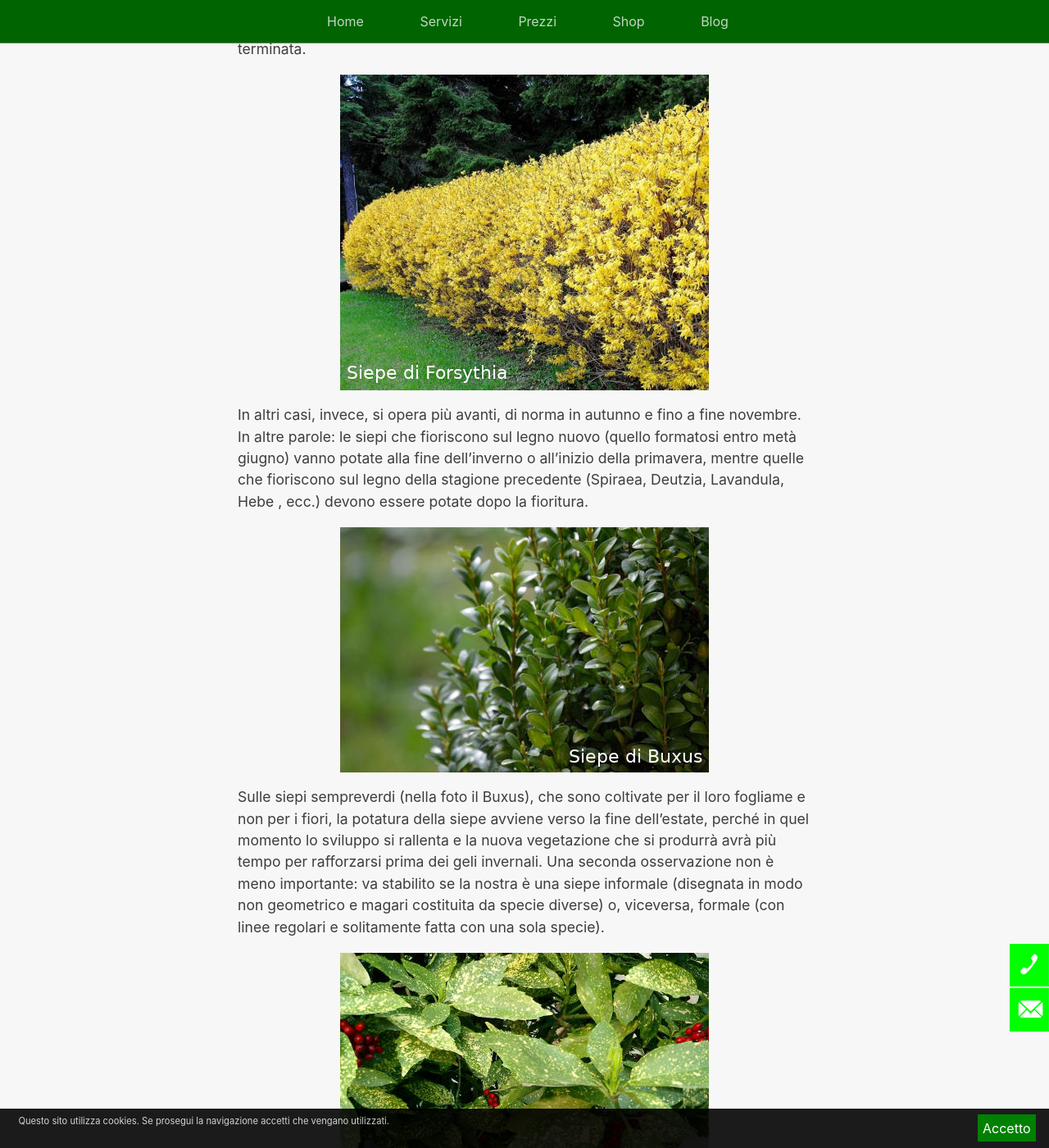
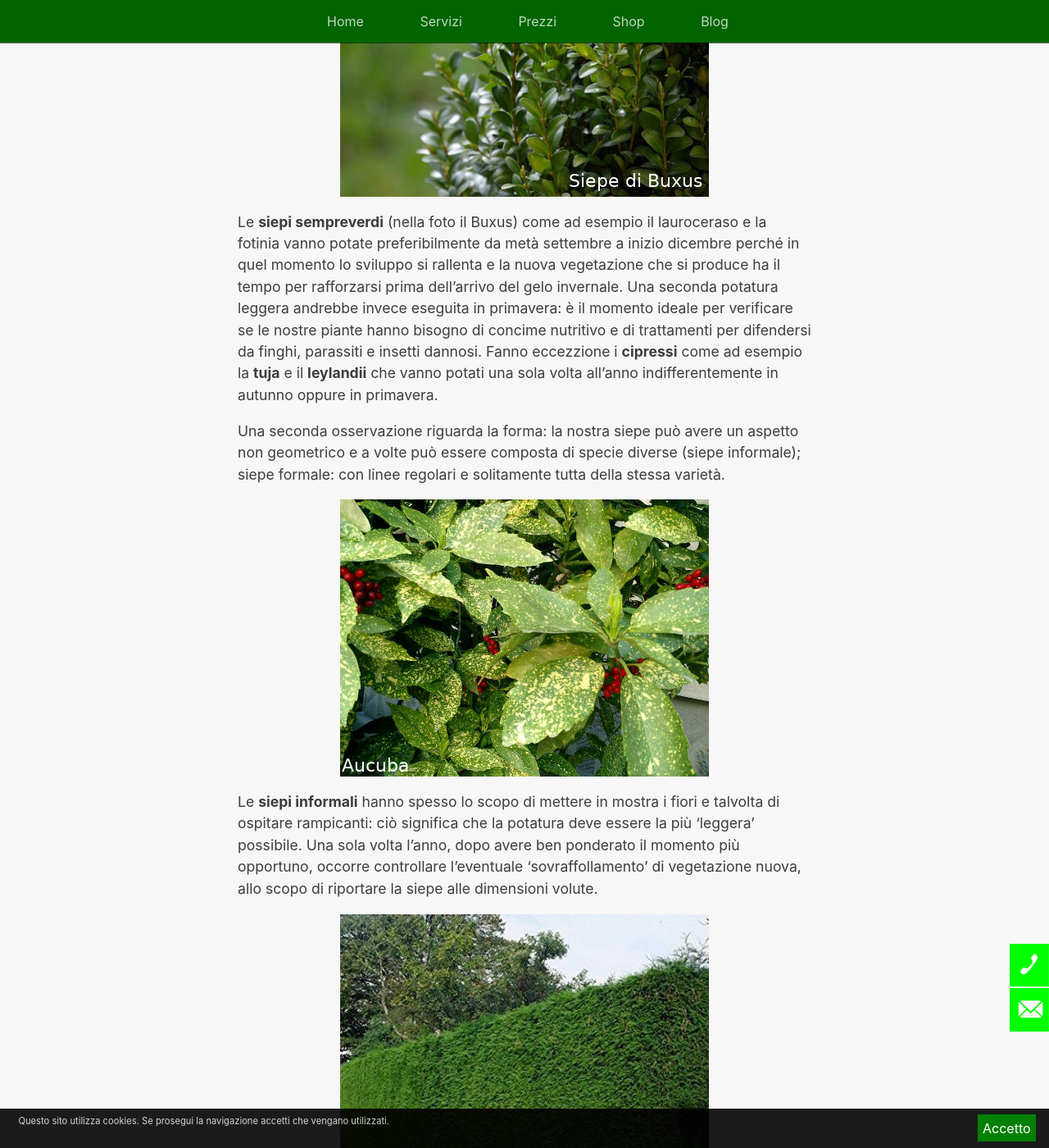
Before and after one commit to enricocaputo/potasiepe, a Jekyll site: the page built from my_collections/_posts/2017-11-04-quando-e-come-potare-le-siepi.md, in a window 1280 px wide and 1400 px high, scrolled down 467 px. Shown: the whole window at 82% size. Built offline with Jekyll 4.4.1, drawn with Linux system fonts in a browser that asks for light colours; some of the changed text lies outside the part shown.

Commit message:
Update 2017-11-04-quando-e-come-potare-le-siepi.md

```diff
--- a/my_collections/_posts/2017-11-04-quando-e-come-potare-le-siepi.md
+++ b/my_collections/_posts/2017-11-04-quando-e-come-potare-le-siepi.md
@@ -1,32 +1,38 @@
 ---
-title: Quando potare le siepi di forsythia, tasso, tuia e lauroceraso
+title: 'Quando e potare le siepi di fotinia, tuia, lauroceraso e..'
 categories: giardinaggio
 author: potasiepe
 comments: false
 image: /img/blog/siepe/potatura.jpg
 image_featured: true
+date: 2018-10-29
 ---
-Il proprietario di una siepe fiorita dovrebbe controllare il calendario prima di intervire sulla potatura delle siepi. Alcune specie richiedono un'attenzione maggiore.
-Se, per esempio, abbiamo una siepe di Forsythia, il lavoro di potatura della siepe va effettuato in primavera preferibilmente quando la fioritura è completamente terminata.
-
-![siepe-di-forsythia](/img/posts/siepe-di-forsythia.jpg  "La potatura della siepe di forsytia")
-
-In altri casi, invece, si opera più avanti, di norma in autunno e fino a fine novembre.
-In altre parole: le siepi che fioriscono sul legno nuovo (quello formatosi entro metà giugno) vanno potate alla fine dell’inverno o all’inizio della primavera, mentre quelle che fioriscono sul legno della stagione precedente (Spiraea, Deutzia, Lavandula, Hebe , ecc.) devono essere potate dopo la fioritura.
-
 ![siepe-di-buxus](/img/posts/siepe-di-buxus.jpg  "La potatura della siepe di buxus")
 
-Sulle siepi sempreverdi (nella foto il Buxus), che sono coltivate per il loro fogliame e non per i fiori, la potatura della siepe avviene verso la fine dell’estate, perché in quel momento lo sviluppo si rallenta e la nuova vegetazione che si produrrà avrà più tempo per rafforzarsi prima dei geli invernali.
-Una seconda osservazione non è meno importante: va stabilito se la nostra è una siepe informale (disegnata in modo non geometrico e magari costituita da specie diverse) o, viceversa, formale (con linee regolari e solitamente fatta con una sola specie).
+Le **siepi sempreverdi** (nella foto il Buxus) come ad esempio il lauroceraso e la fotinia vanno potate preferibilmente da metà settembre a inizio dicembre perché in quel momento lo sviluppo si rallenta e la nuova vegetazione che si produce ha il tempo per rafforzarsi prima dell'arrivo del gelo invernale.
+Una seconda potatura leggera andrebbe invece eseguita in primavera: è il momento ideale per verificare se le nostre piante hanno bisogno di concime nutritivo e di trattamenti per difendersi da finghi, parassiti e insetti dannosi.
+Fanno eccezzione i **cipressi** come ad esempio la **tuja** e il **leylandii** che vanno potati una sola volta all'anno indifferentemente in autunno oppure in primavera.
+
+Una seconda osservazione riguarda la forma: la nostra siepe può avere un aspetto non geometrico e a volte può essere composta di specie diverse (siepe informale); siepe formale: con linee regolari e solitamente tutta della stessa varietà.
+
 
 ![siepe-di-aucuba](/img/posts/siepe-di-aucuba.jpg  "La potatura della siepe di aucuba")
 
-Le siepi informali hanno spesso lo scopo di mettere in mostra i fiori e talvolta di ospitare rampicanti: ciò significa che la potatura deve essere la più ‘leggera’ possibile.
+Le **siepi informali** hanno spesso lo scopo di mettere in mostra i fiori e talvolta di ospitare rampicanti: ciò significa che la potatura deve essere la più ‘leggera’ possibile.
 Una sola volta l’anno, dopo avere ben ponderato il momento più opportuno, occorre controllare l’eventuale ‘sovraffollamento’ di vegetazione nuova, allo scopo di riportare la siepe alle dimensioni volute.
 
 ![siepe-di-tasso](/img/posts/siepe-di-tasso.jpg  "La potatura della siepe di tasso")
 
-Le siepi formali, invece, devono apparire belle tutto l’anno.
-Le specie sempreverdi a sviluppo lento, come il bosso e il tasso, possono essere potate leggermente una volta l’anno: alcuni lo fanno in primavera, altri a fine estate.
+Le **siepi formali**, sono più belle quando mantengono il loro aspetto ordinato tutto l’anno.
+Le specie sempreverdi a sviluppo lento, come il bosso e il tasso, possono essere potate leggermente una sola volta l’anno: alcuni preferiscono la primavera, altri la fine dell'estate.
+
+![siepe-di-forsythia](/img/posts/siepe-di-forsythia.jpg  "La potatura della siepe di forsytia")
+
+Di norma tutte le **siepi che fioriscono sul legno nuovo** (quello formatosi entro metà giugno) sopportano meglio una potatura "pesante" in autunno e fino a fine novembre mentre l’inizio della primavera è ideale per una potatura leggera: conferisce un aspetto ordinato e dà forza alle piante.
+Invece, **le piante che fioriscono sul legno della stagione precedente** (Spiraea, Deutzia, Lavandula, Hebe , ecc.) devono essere potate dopo la fioritura.
+
+Il proprietario di una siepe fiorita dovrebbe controllare il calendario prima di intervire sulla potatura delle siepi. Alcune specie richiedono un'attenzione maggiore.
+Se, per esempio, abbiamo una siepe di Forsythia, il lavoro di potatura della siepe va effettuato in primavera preferibilmente quando la fioritura è completamente terminata.
+
 La potatura della siepe decidua va sempre ponderata, poiché di solito è preferibile far sì che le foglie autunnali cadano più tardi possibile o addirittura restino sulla pianta per tutto l’inverno (Carpinus).
 Sulle conifere si opera dalla primavera in avanti, ma è meglio procrastinare l’operazione all’inizio dell’autunno.
```
